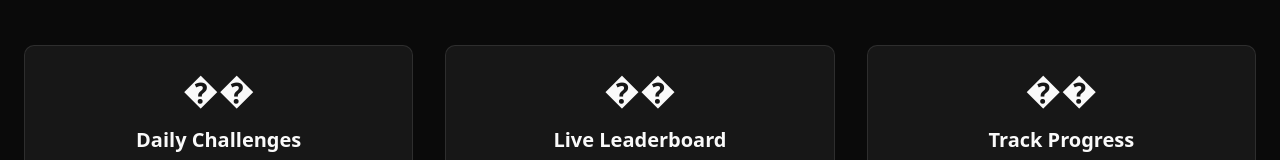
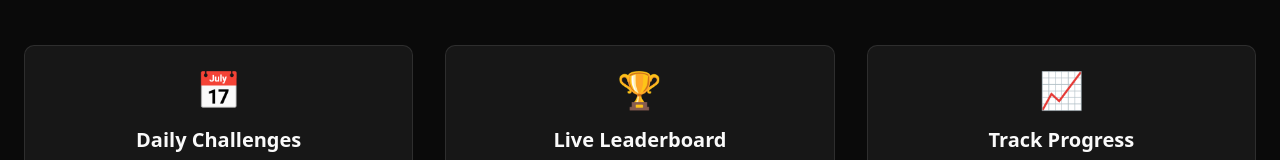
Before and after one commit to Ranger-NF/enigma, a React (Vite) app in the folder apps/frontend/: page / in a window 1280 px wide. Shown: the part 340-500 px from the top of the page. Built offline with nearby package versions, Linux system fonts and the light colour scheme; no server answers.

Commit message:
icons  and the loading screen while navigating from home to leaderbaord corrected

```diff
--- a/apps/frontend/src/pages/Home.tsx
+++ b/apps/frontend/src/pages/Home.tsx
@@ -64,7 +64,12 @@ export default function WelcomePage() {
 								Start Today's Challenge
 							</Button>
 							<Button
-								onClick={() => window.location.href = '/leaderboard'}
+								onClick={() => {
+									setIsLoading(true);
+									setTimeout(() => {
+										navigate('/leaderboard');
+									}, 800);
+								}}
 								variant="outline"
 								className="px-8 py-4 text-lg"
 							>
@@ -126,7 +131,7 @@ export default function WelcomePage() {
 				{/* Features Grid */}
 				<div className="grid grid-cols-1 md:grid-cols-3 gap-8 mb-12">
 					<div className="bg-card border rounded-lg p-6 text-center">
-						<div className="text-4xl mb-4">��</div>
+						<div className="text-4xl mb-4">📅</div>
 						<h3 className="text-xl font-bold text-foreground mb-2">Daily Challenges</h3>
 						<p className="text-muted-foreground">
 							One new question unlocks each day for 10 days. Complete them as fast as possible!
@@ -134,7 +139,7 @@ export default function WelcomePage() {
 					</div>
 
 					<div className="bg-card border rounded-lg p-6 text-center">
-						<div className="text-4xl mb-4">��</div>
+						<div className="text-4xl mb-4">🏆</div>
 						<h3 className="text-xl font-bold text-foreground mb-2">Live Leaderboard</h3>
 						<p className="text-muted-foreground">
 							Compete with others! The leaderboard resets daily based on completion speed.
@@ -142,7 +147,7 @@ export default function WelcomePage() {
 					</div>
 
 					<div className="bg-card border rounded-lg p-6 text-center">
-						<div className="text-4xl mb-4">��</div>
+						<div className="text-4xl mb-4">📈</div>
 						<h3 className="text-xl font-bold text-foreground mb-2">Track Progress</h3>
 						<p className="text-muted-foreground">
 							Monitor your daily progress and see how you rank against other participants.
--- a/apps/frontend/src/pages/LeaderboardPage.tsx
+++ b/apps/frontend/src/pages/LeaderboardPage.tsx
@@ -70,7 +70,7 @@ export default function LeaderboardPage() {
   const getRankIcon = (rank: number) => {
     if (rank === 1) return '🥇';
     if (rank === 2) return '🥈';
-    if (rank === 3) return '��';
+    if (rank === 3) return '🥉'; // <-- Fix here
     return `#${rank}`;
   };
 
--- a/apps/frontend/src/pages/SignInPage.tsx
+++ b/apps/frontend/src/pages/SignInPage.tsx
@@ -1,4 +1,4 @@
-import { Navbar01 } from "@/components/ui/shadcn-io/navbar-01";
+import { Navbar01, type Navbar01NavLink } from "@/components/ui/shadcn-io/navbar-01";
 
 export default function SignInPage() {
 
--- a/package.json
+++ b/package.json
@@ -4,6 +4,7 @@
 	},
 	"packageManager": "pnpm@10.0.0",
 	"dependencies": {
-		"framer-motion": "^12.23.16"
+		"framer-motion": "^12.23.16",
+		"react-icons": "^5.5.0"
 	}
 }
```
Also changed, not shown: 1 other file (tests, documents, lock files or other folders).
